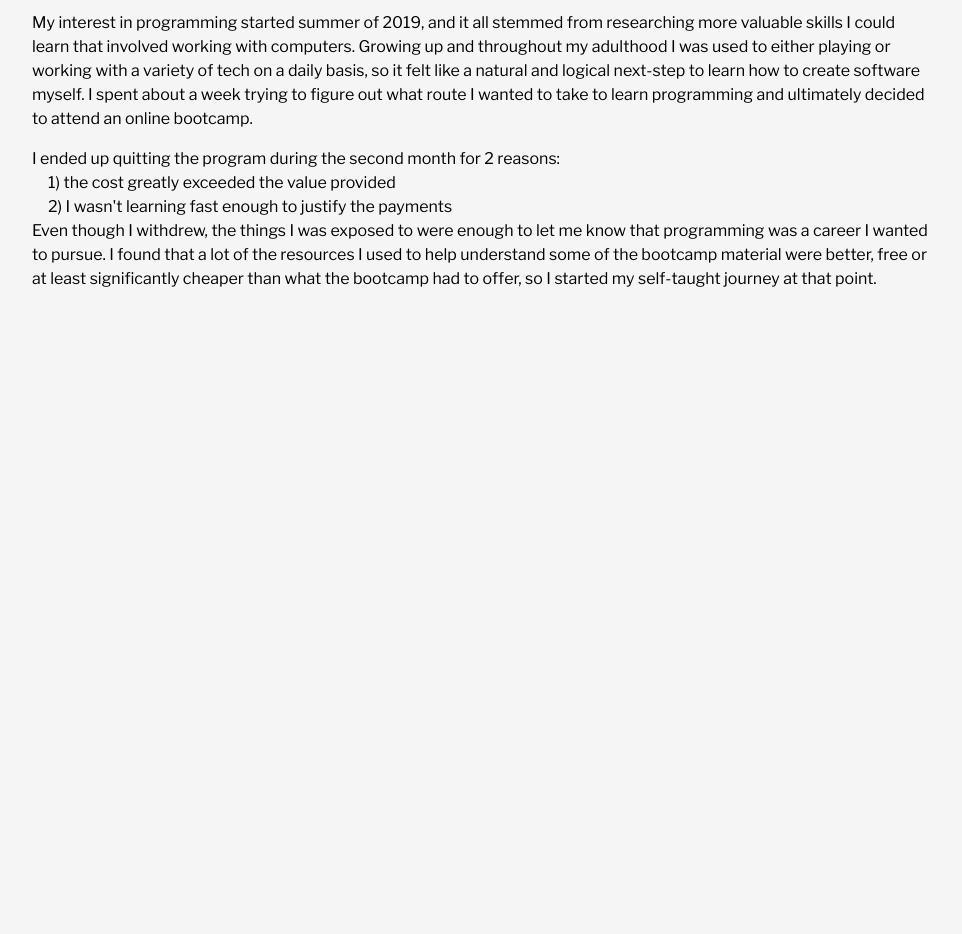
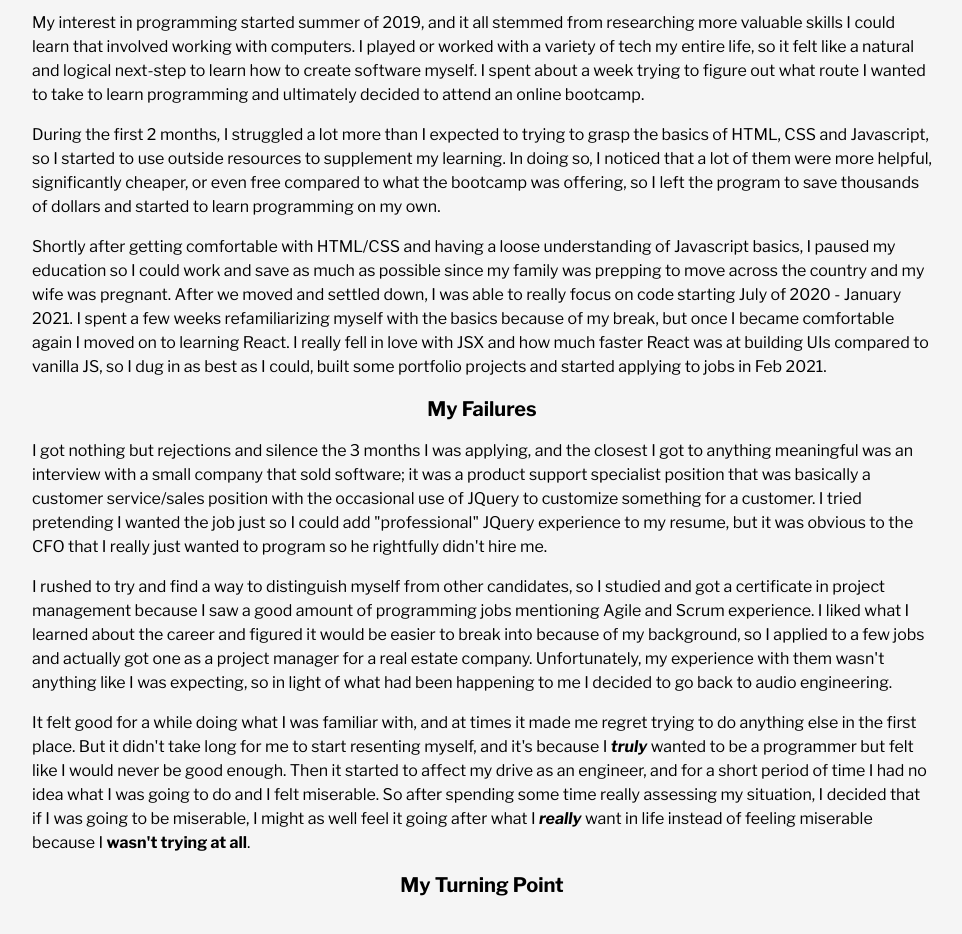
Before and after one commit to Seanih/my-dev-blog, a Next.js app: page /about in a window 1280 px wide. Shown: the part 360-1294 px from the top of the page, without its empty margins (158-1120 px from the left). Before the commit the page ends 800 px from the top, so only its background shows below. Built offline with nearby package versions, Linux system fonts and the light colour scheme; no server answers.

Commit message:
added more to About page

```diff
--- a/pages/about.js
+++ b/pages/about.js
@@ -12,9 +12,10 @@ function About() {
 				/>
 				<link rel='icon' href='/favicon.ico' />
 			</Head>
-			<main className='flex flex-col justify-center items-center max-w-[1200px] m-auto pt-8'>
+			<main className='flex flex-col justify-center items-center max-w-[1200px] m-auto'>
 				<div className='w-3/4'>
-					<h1 className='text-center mb-8'>About Me</h1>
+					<h1 className='text-center my-8'>About Me</h1>
+					<section id='introduction'>
 						<p style={{ fontSize: '0.9rem' }}>
 							<i>
 								If you made it here, I can assume you've seen at least one of my
@@ -29,35 +30,91 @@ function About() {
 							customer service, working in the mortgage industry, as well as 12
 							years of audio engineering (including a little audio production).
 						</p>
+					</section>
+					<section id='code_history'>
 						<h3 className='text-center mb-4'>My History With Code</h3>
 						<p>
 							My interest in programming started summer of 2019, and it all
 							stemmed from researching more valuable skills I could learn that
-						involved working with computers. Growing up and throughout my
-						adulthood I was used to either playing or working with a variety of
-						tech on a daily basis, so it felt like a natural and logical
+							involved working with computers. I played or worked with a variety
+							of tech my entire life, so it felt like a natural and logical
 							next-step to learn how to create software myself. I spent about a
 							week trying to figure out what route I wanted to take to learn
 							programming and ultimately decided to attend an online bootcamp.
 						</p>
-					<p className='mb-0'>
-						I ended up quitting the program during the second month for 2
-						reasons:{' '}
+						<p>
+							During the first 2 months, I struggled a lot more than I expected
+							to trying to grasp the basics of HTML, CSS and Javascript, so I
+							started to use outside resources to supplement my learning. In
+							doing so, I noticed that a lot of them were more helpful,
+							significantly cheaper, or even free compared to what the bootcamp
+							was offering, so I left the program to save thousands of dollars
+							and started to learn programming on my own.
 						</p>
-
-					<ul className='ml-4'>
-						<li>1) the cost greatly exceeded the value provided</li>
-						<li>2) I wasn't learning fast enough to justify the payments</li>
-					</ul>
 						<p>
-						Even though I withdrew, the things I was exposed to were enough to
-						let me know that programming was a career I wanted to pursue. I
-						found that a lot of the resources I used to help understand some of
-						the bootcamp material were better, free or at least significantly
-						cheaper than what the bootcamp had to offer, so I started my
-						self-taught journey at that point.
+							Shortly after getting comfortable with HTML/CSS and having a loose
+							understanding of Javascript basics, I paused my education so I
+							could work and save as much as possible since my family was
+							prepping to move across the country and my wife was pregnant.
+							After we moved and settled down, I was able to really focus on
+							code starting July of 2020 - January 2021. I spent a few weeks
+							refamiliarizing myself with the basics because of my break, but
+							once I became comfortable again I moved on to learning React. I
+							really fell in love with JSX and how much faster React was at
+							building UIs compared to vanilla JS, so I dug in as best as I
+							could, built some portfolio projects and started applying to jobs
+							in Feb 2021.
 						</p>
-					<p></p>
+					</section>
+					<section id='failures'>
+						<h3 className='text-center mb-4'>My Failures</h3>
+						<p>
+							I got nothing but rejections and silence the 3 months I was
+							applying, and the closest I got to anything meaningful was an
+							interview with a small company that sold software; it was a
+							product support specialist position that was basically a customer
+							service/sales position with the occasional use of JQuery to
+							customize something for a customer. I tried pretending I wanted
+							the job just so I could add "professional" JQuery experience to my
+							resume, but it was obvious to the CFO that I really just wanted to
+							program so he rightfully didn't hire me.
+						</p>
+						<p>
+							I rushed to try and find a way to distinguish myself from other
+							candidates, so I studied and got a certificate in project
+							management because I saw a good amount of programming jobs
+							mentioning Agile and Scrum experience. I liked what I learned
+							about the career and figured it would be easier to break into
+							because of my background, so I applied to a few jobs and actually
+							got one as a project manager for a real estate company.
+							Unfortunately, my experience with them wasn't anything like I was
+							expecting, so in light of what had been happening to me I decided
+							to go back to audio engineering.
+						</p>
+						<p>
+							It felt good for a while doing what I was familiar with, and at
+							times it made me regret trying to do anything else in the first
+							place. But it didn't take long for me to start resenting myself,
+							and it's because I{' '}
+							<strong>
+								<i>truly</i>
+							</strong>{' '}
+							wanted to be a programmer but felt like I would never be good
+							enough. Then it started to affect my drive as an engineer, and for
+							a short period of time I had no idea what I was going to do and I
+							felt miserable. So after spending some time really assessing my
+							situation, I decided that if I was going to be miserable, I might
+							as well feel it going after what I{' '}
+							<strong>
+								<i>really</i>
+							</strong>{' '}
+							want in life instead of feeling miserable because I{' '}
+							<strong>wasn't trying at all</strong>.
+						</p>
+					</section>
+					<section id='turning_point'>
+						<h3 className='text-center mb-4'>My Turning Point</h3>
+					</section>
 				</div>
 			</main>
 		</div>
--- a/pages/posts/index.js
+++ b/pages/posts/index.js
@@ -51,6 +51,7 @@ function Posts() {
 			</Head>
 
 			<main className='flex flex-col justify-center items-center'>
+				<h1 className='mt-8'>Blog Posts</h1>
 				{blogPosts.length < 1 ? (
 					<p>no blog posts</p>
 				) : (
--- a/styles/globals.css
+++ b/styles/globals.css
@@ -44,9 +44,12 @@ html {
 
 * {
 	box-sizing: border-box;
-
 }
 
 p {
 	margin-bottom: 1rem;
 }
+
+ol {
+	list-style-type: decimal;
+}
```
Lines whose indentation alone changed are shown as unchanged.
